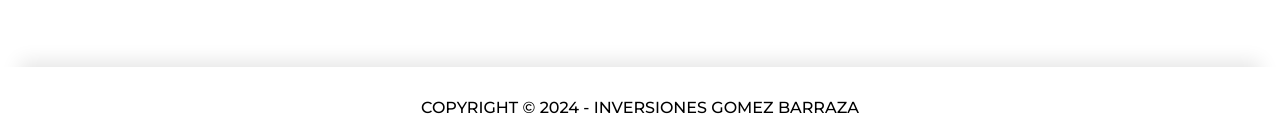
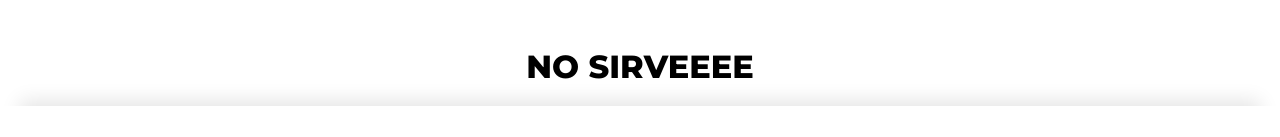
Before and after one commit to AshLy00/CATALOGO-IGB, a Vue app: page / in a window 1280 px wide. Shown: the part 2153-2290 px from the top of the page. Built offline with nearby package versions, Linux system fonts and the light colour scheme.

Commit message:
Update App.vue

```diff
--- a/src/App.vue
+++ b/src/App.vue
@@ -8,6 +8,7 @@
   <TheHeader />
   <main>
     <RouterView />
+    <h1>NO SIRVEEEE</h1>
   </main>
   <TheFooter />
 </template>
```
